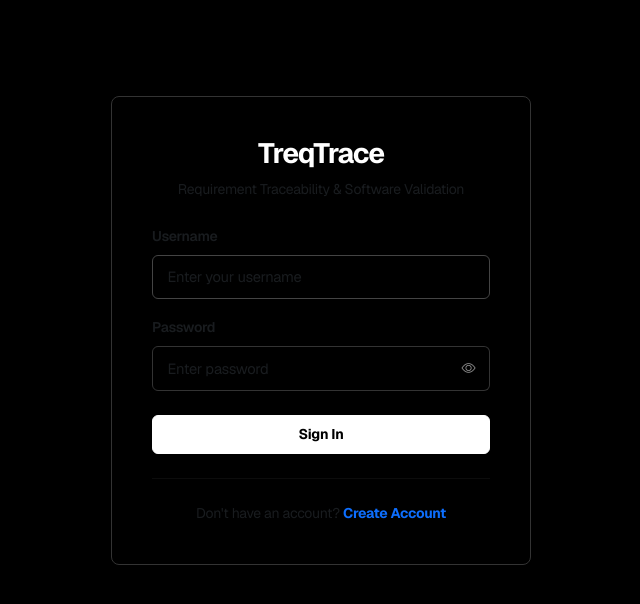
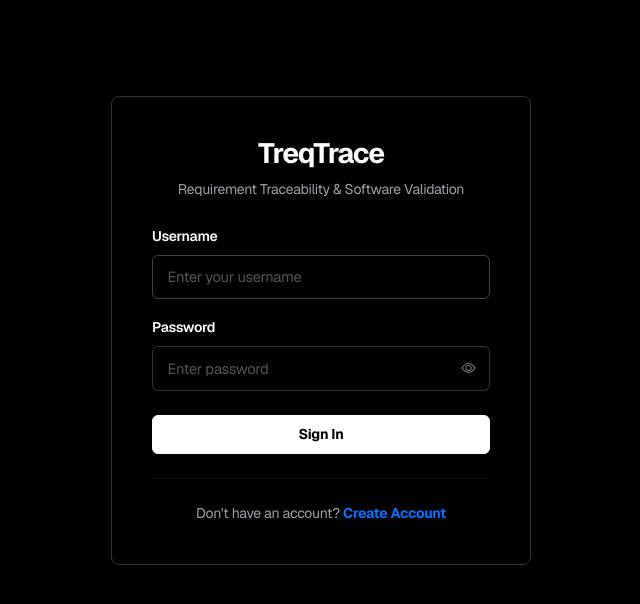
Before and after one commit to tolu3025/Treqtrace, a Flask app: a page that uses templates/base.html in a window 1280 px wide. Shown: the top 604 px of the page, without its empty margins (319-959 px from the left). Run offline with Flask 3, Linux system fonts and the light colour scheme.

Commit message:
fix: dark mode text contrast overrides for labels and muted text

```diff
--- a/static/css/style.css
+++ b/static/css/style.css
@@ -561,3 +561,20 @@ body.dark-theme .btn-outline-info:hover,
 body.dark-theme .btn-outline-secondary:hover {
     background-color: var(--bg-secondary) !important;
 }
+
+body.dark-theme .text-muted,
+body.dark-theme .form-text,
+body.dark-theme p.text-muted,
+body.dark-theme span.text-muted,
+body.dark-theme p.text-muted.mb-0 {
+    color: #a1a1aa !important;
+}
+
+body.dark-theme label,
+body.dark-theme .form-label {
+    color: var(--text-main) !important;
+}
+
+body.dark-theme .form-control::placeholder {
+    color: #555555 !important;
+}
```
